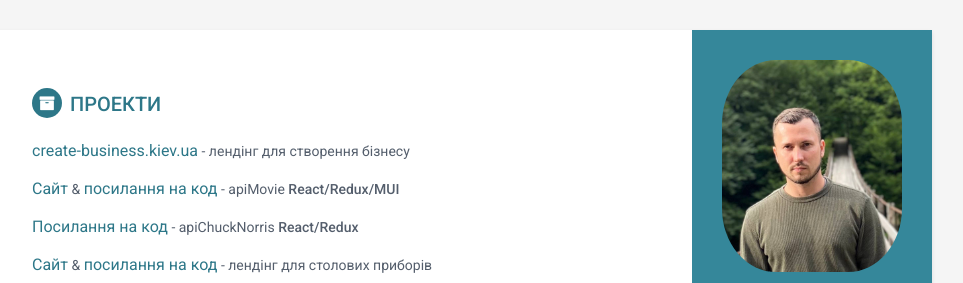
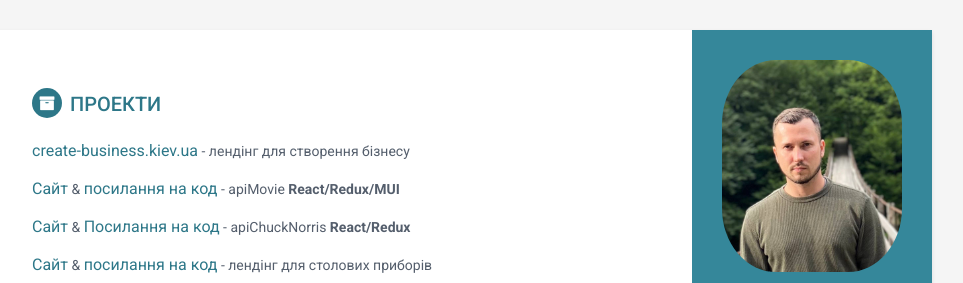
Before and after one commit to bixapb1/CV, a plain HTML site: page index.html in a window 1280 px wide. Shown: the top 283 px of the page, without its empty margins (188-1151 px from the left). Drawn offline with Linux system fonts and the light colour scheme.

Commit message:
Update index.html

```diff
--- a/index.html
+++ b/index.html
@@ -67,12 +67,13 @@
                 <div class="item ">
                     <span class="project-title"><a href="https://bixapb1.github.io/movieAPI/#/" target="_blank">Cайт</a></span> &
                     <span class="project-title "><a href="https://github.com/bixapb1/movieAPI" target="_blank">посилання на код</a></span> -
-                    <span class="project-tagline">apiMovie <strong class="anim">React/Redux/MUI</strong> </span>
+                    <span class="project-tagline">apiMovie <strong >React/Redux/MUI</strong> </span>
                 </div>
                 <div class="item">
-                    <span class="project-title"><a href="https://github.com/bixapb1/movieAPI" target="_blank">Посилання на код</a></span> -
+                      <span class="project-title"><a href="https://bixapb1.github.io/ApiChuckNorris/#/" target="_blank">Cайт</a></span> &
+                    <span class="project-title"><a href="https://github.com/bixapb1/ApiChuckNorris" target="_blank">Посилання на код</a></span> -
                     <span class="project-tagline">apiChuckNorris
-                      <strong class="anim">React/Redux</strong>  </span>
+                      <strong >React/Redux</strong>  </span>
                 </div>
                 <div class="item">
                     <span class="project-title"><a href="https://bixapb1.github.io/maksym.github.io/" target="_blank">Cайт</a></span> &
```
